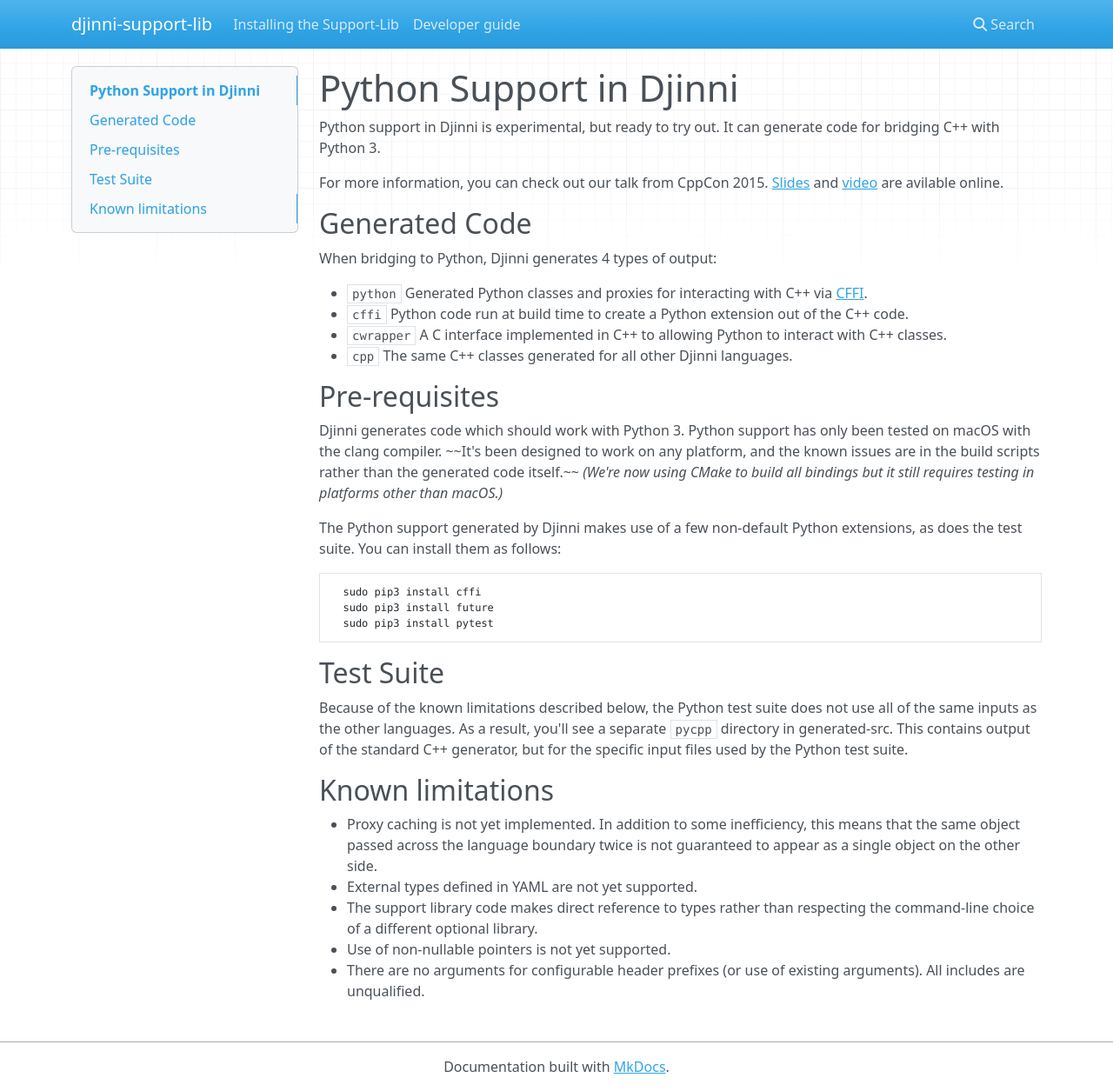
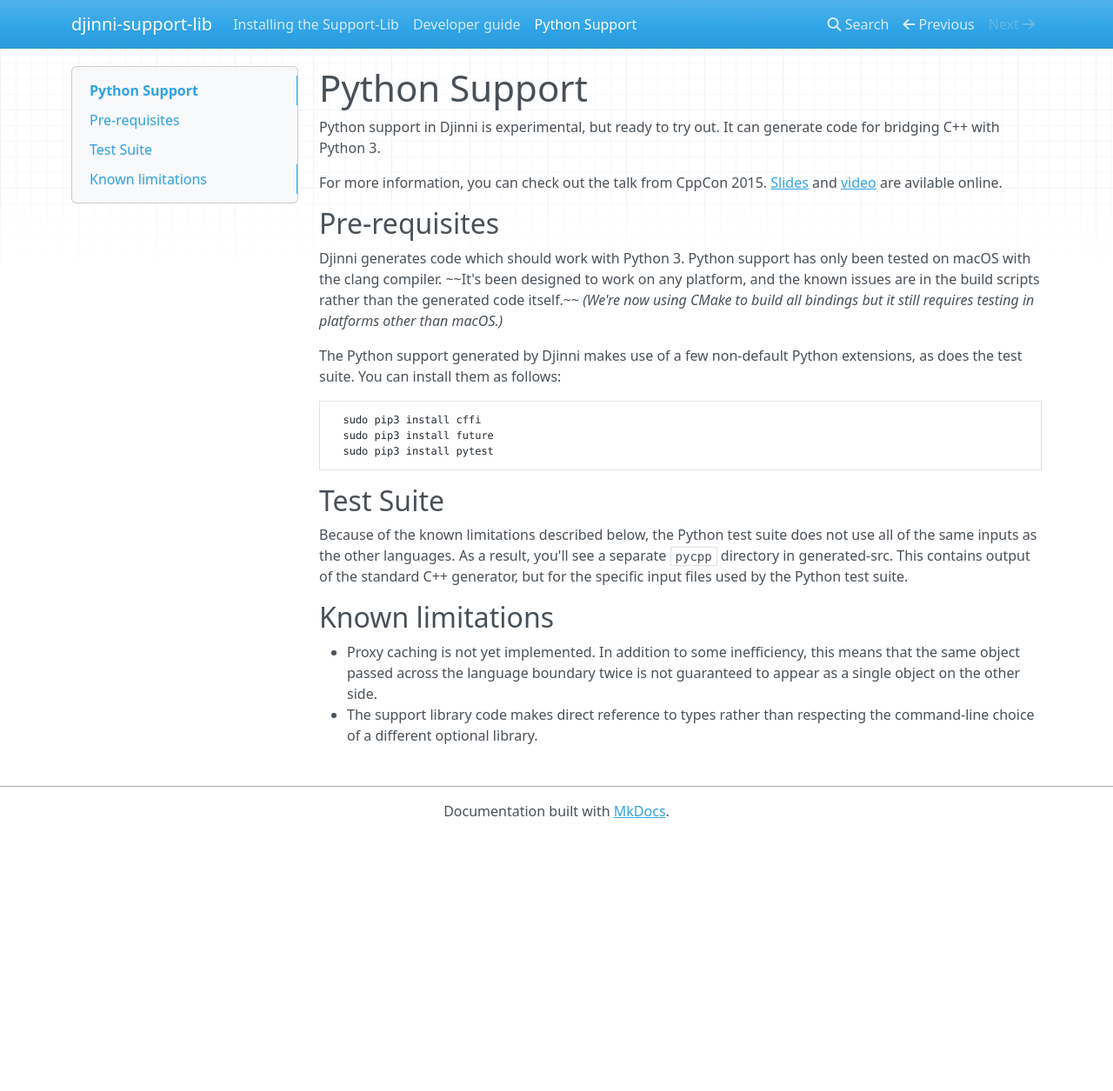
Before and after one commit to cross-language-cpp/djinni-support-lib, an MkDocs documentation site: the page built from docs/python-support.md, in a window 1280 px wide and 1255 px high. Shown: the whole window at 87% size. Built offline with MkDocs 1.6.1, drawn with Linux system fonts in a browser that asks for light colours; nearby versions of some CDN libraries.

Commit message:
Remove dead code and improve Python documentation

````diff
--- a/docs/python-support.md
+++ b/docs/python-support.md
@@ -1,23 +1,20 @@
-# Python Support in Djinni
+# Python Support
 
-Python support in Djinni is experimental, but ready to try out.  It can generate code for bridging C++ with Python 3.
+Python support in Djinni is experimental, but ready to try out.  It can generate code for bridging
+C++ with Python 3.
 
-For more information, you can check out our talk from CppCon 2015.  [Slides](https://bit.ly/djinnitalk2) and [video](https://bit.ly/djinnivideo2) are avilable online.
-
-## Generated Code
-
-When bridging to Python, Djinni generates 4 types of output:
-
-* `python` Generated Python classes and proxies for interacting with C++ via [CFFI](https://cffi.readthedocs.org/).
-* `cffi` Python code run at build time to create a Python extension out of the C++ code.
-* `cwrapper` A C interface implemented in C++ to allowing Python to interact with C++ classes.
-* `cpp` The same C++ classes generated for all other Djinni languages.
+For more information, you can check out the talk from CppCon 2015.
+[Slides](https://bit.ly/djinnitalk2) and [video](https://bit.ly/djinnivideo2) are avilable online.
 
 ## Pre-requisites
 
-Djinni generates code which should work with Python 3.  Python support has only been tested on macOS with the clang compiler.  ~~It's been designed to work on any platform, and the known issues are in the build scripts rather than the generated code itself.~~ _(We're now using CMake to build all bindings but it still requires testing in platforms other than macOS.)_
+Djinni generates code which should work with Python 3.  Python support has only been tested on macOS
+with the clang compiler.  ~~It's been designed to work on any platform, and the known issues are in
+the build scripts rather than the generated code itself.~~ _(We're now using CMake to build all
+bindings but it still requires testing in platforms other than macOS.)_
 
-The Python support generated by Djinni makes use of a few non-default Python extensions, as does the test suite.  You can install them as follows:
+The Python support generated by Djinni makes use of a few non-default Python extensions, as does the
+test suite.  You can install them as follows:
 
 ```
   sudo pip3 install cffi
@@ -27,12 +24,15 @@
 
 ## Test Suite
 
-Because of the known limitations described below, the Python test suite does not use all of the same inputs as the other languages.  As a result, you'll see a separate `pycpp` directory in generated-src.  This contains output of the standard C++ generator, but for the specific input files used by the Python test suite.
+Because of the known limitations described below, the Python test suite does not use all of the same
+inputs as the other languages.  As a result, you'll see a separate `pycpp` directory in
+generated-src.  This contains output of the standard C++ generator, but for the specific input files
+used by the Python test suite.
 
 ## Known limitations
 
-* Proxy caching is not yet implemented.  In addition to some inefficiency, this means that the same object passed across the language boundary twice is not guaranteed to appear as a single object on the other side.
-* External types defined in YAML are not yet supported.
-* The support library code makes direct reference to <optional> types rather than respecting the command-line choice of a different optional library.
-* Use of non-nullable pointers is not yet supported.
-* There are no arguments for configurable header prefixes (or use of existing arguments).  All includes are unqualified.
+* Proxy caching is not yet implemented.  In addition to some inefficiency, this means that the same
+object passed across the language boundary twice is not guaranteed to appear as a single object on
+the other side.
+* The support library code makes direct reference to <optional> types rather than respecting the
+command-line choice of a different optional library.
--- a/mkdocs.yml
+++ b/mkdocs.yml
@@ -2,3 +2,4 @@
 nav:
   - install.md
   - developer-guide.md
+  - python-support.md
````
Also changed, not shown: CMakeLists.txt (+0 -7 lines).
